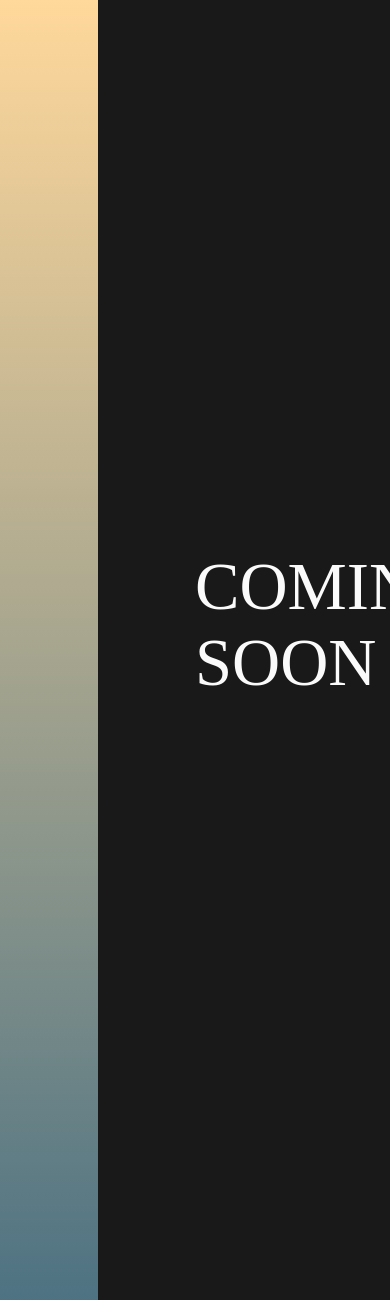
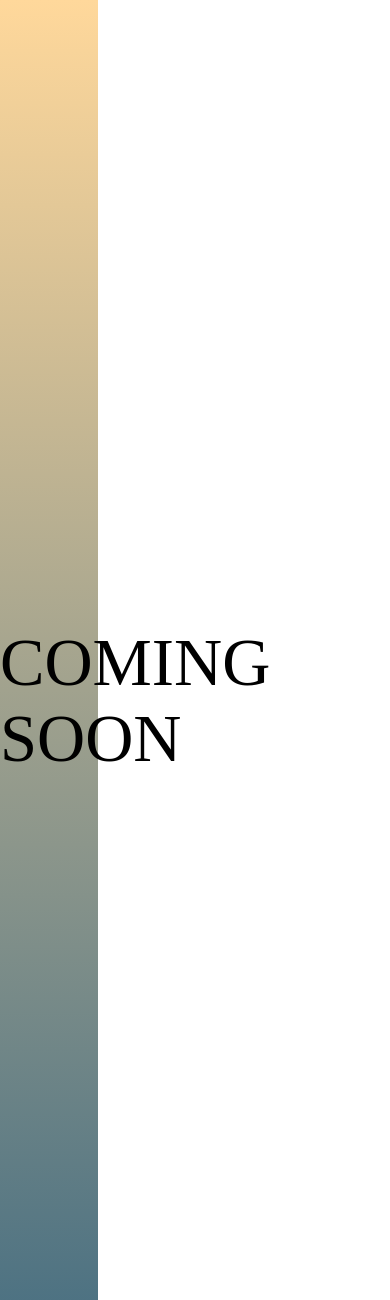
Before and after one commit to Saturn-V/Saturn-V.github.io, a PHP site: page / in a window 390 px wide. Shown: the top 1300 px of the page. Run offline with PHP 8.4, Linux system fonts and the light colour scheme; some libraries are stand-ins or nearby versions; some web fonts are replaced.

Commit message:
Updated positioning for desktops
- Still needs one more fix to center in container and not to body
- And needs mobile optimization

```diff
--- a/css/main.css
+++ b/css/main.css
@@ -41,97 +41,108 @@ a {
 
 .col-1 {
     position: relative;
+    margin: 0%;
+    height: 300px;
+    width: 8.33%;
     float: left;
-    width: 8.33%;
-    /*margin: 1%;*/
     background-color: black;
 }
 
 .col-2 {
     position: relative;
+    margin: 0%;
+    height: 300px;
+    width: 16.66%;
     float: left;
-    width: 16.66%;
-    /*margin: 1%;*/
     background-color: black;
 }
 
 .col-3 {
     position: relative;
+    margin: 0%;
+    height: 300px;
+    width: 25%;
     float: left;
-    width: 25%;
-    /*margin: 1%;*/
     background-color: black;
 }
 
 .col-4 {
     position: relative;
+    margin: 0%;
+    height: 300px;
+    width: 33.33%;
     float: left;
-    width: 33.33%;
-    /*margin: 1%;*/
     background-color: black;
 }
 
 .col-5 {
     position: relative;
+    margin: 0%;
+    height: 300px;
+    width: 41.66%;
     float: left;
-    width: 41.66%;
-    /*margin: 1%;*/
     background-color: black;
 }
 
 .col-6 {
     position: relative;
+    margin: 0%;
+    height: 300px;
+    width: 50%;
     float: left;
-    width: 50%;
-    /*margin: 1%;*/
     background-color: black;
 }
 
 .col-7 {
     position: relative;
+    margin: 0%;
+    height: 300px;
+    width: 58.33%;
     float: left;
-    width: 58.33%;
-    /*margin: 1%;*/
     background-color: black;
 }
 
 .col-8 {
     position: relative;
+    margin: 0%;
+    height: 300px;
+    width: 66.66%;
     float: left;
-    width: 66.66%;
-    /*margin: 1%;*/
     background-color: black;
 }
 
 .col-9 {
     position: relative;
+    margin: 0%;
+    height: 300px;
+    width: 75%;
     float: left;
-    width: 75%;
-    /*margin: 1%;*/
-    background-color: black;
 }
 
 .col-10 {
     position: relative;
+    margin: 0%;
+    height: 300px;
+    width: 83.33%;
     float: left;
-    width: 83.33%;
-    /*margin: 1%;*/
     background-color: black;
 }
 
 .col-11 {
     position: relative;
+    margin: 0%;
+    height: 300px;
+    width: 91.66%;
     float: left;
-    width: 91.66%;
-    /*margin: 1%;*/
     background-color: black;
 }
 
 .col-12 {
     position: relative;
+    margin: 0%;
+    height: 300px;
+    width: 100%;
     float: left;
-    width: 100%;
-    /*margin: 1%;*/
     background-color: black;
 }
 
@@ -151,19 +162,19 @@ a {
 /* NAVIGATION MENU */
 /*-----------------------------------*/
 .nav {
+    height: 100vh;
+    background: linear-gradient(#ffd89b, #19547b);
     /*position: fixed;
     top: 0;
     left: 0;*/
-    height: 100vh;
     /*margin: 1%;*/
-    /*background: linear-gradient(#FFC107, #4FC3F7);*/
 }
 
 .nav-header {
     position: absolute;
     top: 0;
     left: 0;
-    height: 100%;
+    height: 100vh;
     width: 100%;
     background: linear-gradient(#ffd89b, #19547b);
     color: black;
@@ -184,38 +195,38 @@ a {
 .page-content {
     height: 100vh;
     overflow: scroll;
-    background-color: white;
 }
 
 .coming-soon {
+    position: fixed;
     font-size: 50pt;
-    position: fixed;
-    z-index: 100;
     bottom: 50%;
-    left: 50%;
-    transform: translate(0%, -50%);
-}
-
-.very-soon {
-    font-size: 50pt;
-    position: absolute;
-    top: 50%;
-    left: 50%;
-    transform: translate(-50%, -50%);
+    right: 20%;
+    /*transform: translate(-50%, -50%);*/
+    color: black;
 }
 
 .content-about {
     position: relative;
     height: 100%;
     width: 100%;
-    background-color: rgba(0, 0, 0, 0.9); /* Remove alpha when coming soon is gone */
+    /*background-color: rgba(0, 0, 0, 0.9);  Remove alpha when coming soon is gone */
 }
 
 .content-projects {
     position: relative;
     height: 100%;
     width: 100%;
-    background-color: rgba(0, 0, 0, 0.9); /* Remove alpha when coming soon is gone */
+    /*background-color: rgba(0, 0, 0, 0.9);  Remove alpha when coming soon is gone */
+}
+
+.very-soon {
+    position: absolute;
+    font-size: 50pt;
+    top: 50%;
+    left: 50%;
+    transform: translate(-50%, -50%);
+    color: black;
 }
 
 
@@ -268,28 +279,10 @@ footer {
 /* END */
 /*-----------------------------------*/
 
+/*-----------------------------------*/
+/* MOBILE STYLES */
+/*-----------------------------------*/
 
+@@media screen  {
 
-
-
-/*
-.nav-item {
-  padding-top: 25% !important;
-  padding-bottom: 25% !important;
-  padding-left: 15px;
-  padding-right: 15px;
-  display: inline-block;
-  position: relative;
-  font-size: 25px;
-  font-weight: 200;
 }
-
-.nav-profile-name{
-  padding-top: 25%;
-  padding-bottom: 25%;
-  padding-left: 30px;
-  display: inline-block;
-  position: relative;
-  font-size: 35px;
-  font-weight: 200;
-}*/
--- a/index.html
+++ b/index.html
@@ -23,15 +23,17 @@
       </head>
 
       <body>
+
           <div class="container">
+
               <div class="col-3 nav">
-                  <div class="nav-header">
                       <!-- <p class="name">Alex Pena</p> -->
-                  </div>
               </div>
 
               <div class="col-9 page-content">
+
                   <p class="coming-soon">COMING SOON</p>
+
                   <div class="content-about">
                   </div>
 
@@ -39,6 +41,8 @@
                       <p class="very-soon">VERY SOON . . . </p>
                   </div>
               </div>
+
           </div>
+
       </body>
 </html>
```
Also changed, not shown: 1 other file.
